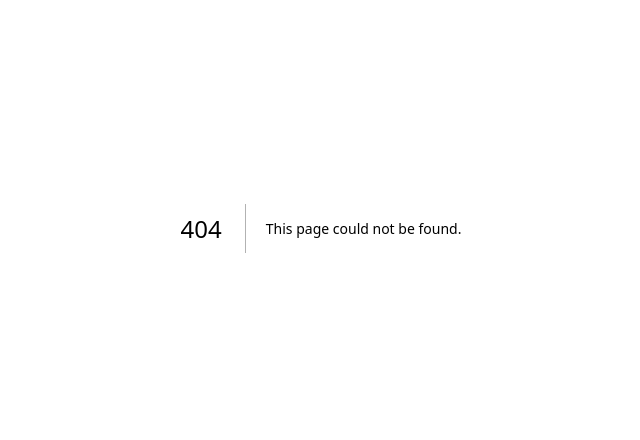
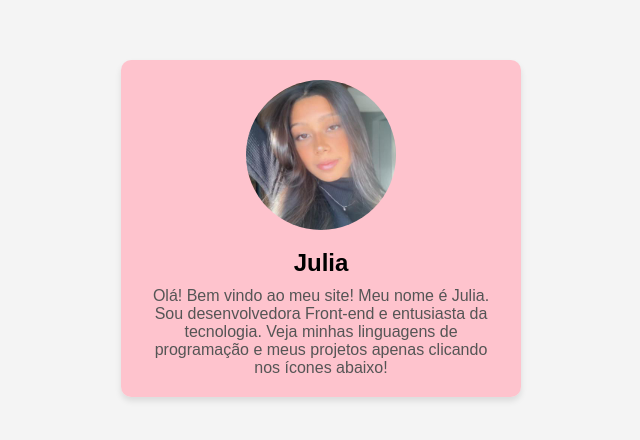
Before and after one commit to Julianeves01/front_api, a Next.js app: page /contato in a window 1280 px wide. Before the commit this address had no page. Shown: the part 172-612 px from the top of the page, without its empty margins (319-959 px from the left). Built offline with nearby package versions, Linux system fonts and the light colour scheme.

Commit message:
create page Contato

```diff
--- /dev/null
+++ b/app/contato/page.jsx
@@ -0,0 +1,11 @@
+
+import React from "react";
+import Contato from "../../components/Contato";
+
+export default function ContatoPage() {
+    return (
+        <div>
+            <Contato />
+        </div>
+    );
+}
--- /dev/null
+++ b/components/Contato.jsx
@@ -0,0 +1,17 @@
+import React from "react";
+import styles from "../styles/Contato.module.css";
+
+export default function Contato() {
+    return (
+        <div className={styles.container}>
+            <div className={styles.card}>
+                <img src="/Minha-foto.jpg" alt="Minha foto" className={styles.image} />
+                <h2 className={styles.name}>Julia</h2>
+                <p className={styles.description}>
+                    Olá! Bem vindo ao meu site! Meu nome é Julia. Sou desenvolvedora Front-end e entusiasta da tecnologia.
+                    Veja minhas linguagens de programação e meus projetos apenas clicando nos ícones abaixo!
+                </p>
+            </div>
+        </div>
+    );
+}
--- /dev/null
+++ b/styles/Contato.module.css
@@ -0,0 +1,37 @@
+.container {
+    display: flex;
+    justify-content: center;
+    align-items: center;
+    min-height: 100vh;
+    background-color: #f4f4f4;
+    font-family: 'Poppins', sans-serif;
+}
+
+.card {
+    background-color: rgba(255, 192, 203, 0.938);
+    border-radius: 10px;
+    box-shadow: 0 4px 6px rgba(0, 0, 0, 0.1);
+    padding: 20px;
+    text-align: center;
+    max-width: 400px;
+    width: 100%;
+}
+
+.image {
+    width: 150px;
+    height: 150px;
+    border-radius: 50%;
+    object-fit: cover;
+    margin-bottom: 15px;
+}
+
+.name {
+    font-size: 1.5rem;
+    font-weight: bold;
+    margin-bottom: 10px;
+}
+
+.description {
+    font-size: 1rem;
+    color: #555;
+}
```
Also changed, not shown: components/Header.jsx (+4 -3 lines), app/page.jsx (line endings or trailing spaces), public/Minha-foto.jpg (added).
